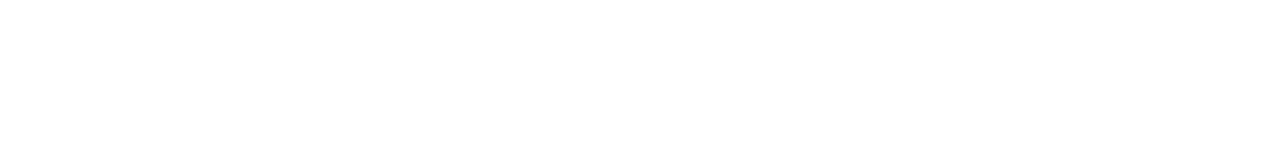
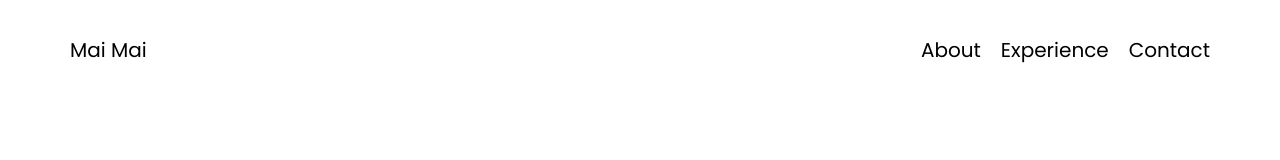
Before and after one commit to SirapobM/Train_website, a plain HTML site: page index.html in a window 1280 px wide. Drawn offline with Linux system fonts and the light colour scheme.

Commit message:
Create navbar

```diff
--- a/index.html
+++ b/index.html
@@ -4,8 +4,28 @@
     <meta charset="UTF-8">
     <meta name="viewport" content="width=device-width, initial-scale=1.0">
     <title>Document</title>
+    <link rel="stylesheet" href="style.css">
 </head>
 <body>
 
+    <nav>
+        <div class="container">
+            <div class="nav-con">
+                <div class="logo">Mai Mai</div>
+                <ul class="nav-links">
+                    <li><a href="#">About</a></li>
+                    <li><a href="#">Experience</a></li>
+                    <li><a href="#">Contact</a></li>
+                </ul>
+            </div>
+        </div>
+    </nav>
+
+    <main>
+
+
+    </main>
+
+
 </body>
 </html>
--- /dev/null
+++ b/style.css
@@ -0,0 +1,61 @@
+@import url("https://fonts.googleapis.com/css2?family=Poppins:wght@300;400;500;600&display=swap");
+
+
+* {
+    padding: 0;
+    margin: 0;
+    box-sizing: border-box;
+}
+
+body {
+    font-family: "Poppins", sans-serif;
+}
+
+.container {
+    max-width: 1140px;
+    margin: 0 auto;
+}
+
+nav {
+
+    .logo {
+        color: black;
+        font-size: 20px;
+    }
+
+    .nav-con {
+        margin-top: 20px;
+        display: flex;
+        justify-content: space-between;
+        align-items: center;
+        height: 60px;
+    }
+
+    .nav-links {
+        display: flex;
+    }
+
+    .nav-links li {
+        list-style: none;
+        margin-left: 20px;
+    }
+
+    a {
+        text-decoration: none;
+        font-size: 20px;
+        color: black;
+    }
+
+    a:hover {
+        color:darkgrey;
+    }
+}
+
+@media screen and (max-width: 360px) {
+    .nav-con {
+        padding: 1rem 0;
+        flex-direction: column;
+        height: auto;
+        margin-bottom: 1rem;
+    }
+}
```
